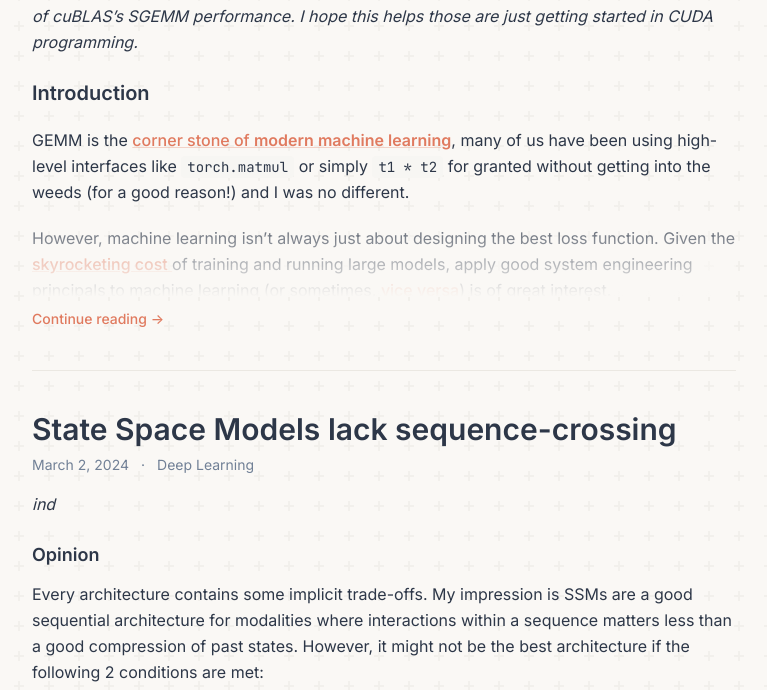
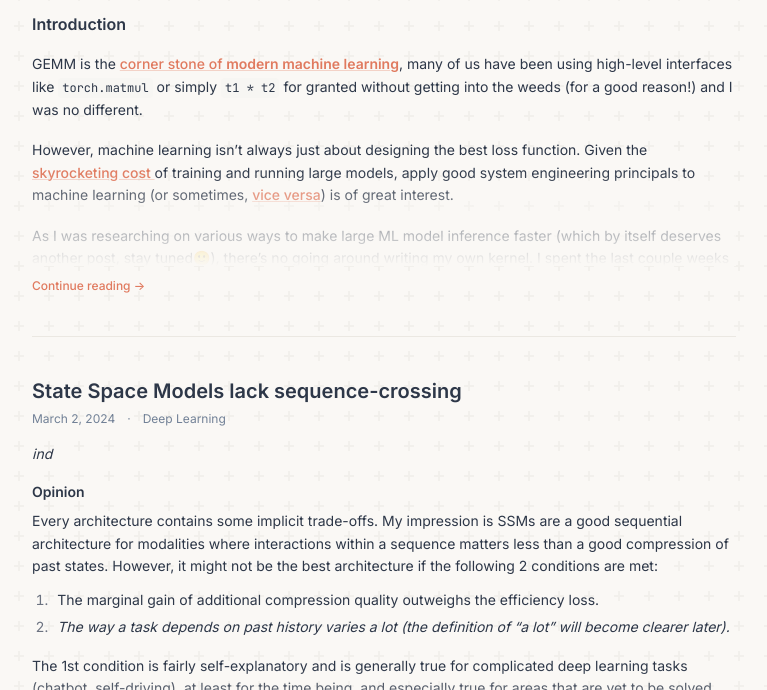
Before and after one commit to seanxwzhang/seanxwzhang.github.io, an Astro site: page / in a window 1280 px wide. Shown: the part 729-1419 px from the top of the page, without its empty margins (256-1023 px from the left). Built offline with nearby package versions, Linux system fonts and the light colour scheme; Astro itself is replaced by a stand-in of ours; code samples lack their colours.

Commit message:
Scale down homepage font sizes to respect blog title hierarchy
Post titles from text-3xl to text-xl, excerpt body to text-sm,
section headings to text-base/text-sm, and meta/links to text-xs.

Co-Authored-By: Claude Opus 4.6 <noreply@anthropic.com>

```diff
--- a/src/pages/index.astro
+++ b/src/pages/index.astro
@@ -32,11 +32,11 @@ const categoryNames: Record<string, string> = {
         <article>
           <header class="mb-4">
             <a href={`/blog/${post.slug}`} class="group">
-              <h2 class="font-serif text-3xl font-semibold text-ink group-hover:text-coral transition-colors">
+              <h2 class="font-serif text-xl font-semibold text-ink group-hover:text-coral transition-colors">
                 {post.data.title}
               </h2>
             </a>
-            <div class="flex items-center gap-3 mt-2 text-sm text-ink-muted">
+            <div class="flex items-center gap-3 mt-1.5 text-xs text-ink-muted">
               <time datetime={post.data.date.toISOString()}>
                 {formattedDate}
               </time>
@@ -54,7 +54,7 @@ const categoryNames: Record<string, string> = {
             <div class="excerpt-fade"></div>
           </div>
 
-          <a href={`/blog/${post.slug}`} class="inline-block mt-3 text-sm text-coral hover:text-coral-dark transition-colors font-medium">
+          <a href={`/blog/${post.slug}`} class="inline-block mt-3 text-xs text-coral hover:text-coral-dark transition-colors font-medium">
             Continue reading &rarr;
           </a>
 
@@ -85,19 +85,19 @@ const categoryNames: Record<string, string> = {
   }
 
   .post-content :global(h1) {
-    @apply font-serif text-xl font-semibold text-ink mt-6 mb-3;
+    @apply font-serif text-base font-semibold text-ink mt-5 mb-2;
   }
 
   .post-content :global(h2) {
-    @apply font-serif text-lg font-semibold text-ink mt-6 mb-3;
+    @apply font-serif text-sm font-semibold text-ink mt-4 mb-2;
   }
 
   .post-content :global(h3) {
-    @apply font-serif text-base font-semibold text-ink mt-5 mb-2;
+    @apply font-serif text-sm font-medium text-ink mt-3 mb-1;
   }
 
   .post-content :global(p) {
-    @apply text-ink leading-relaxed mb-4;
+    @apply text-sm text-ink leading-relaxed mb-3;
   }
 
   .post-content :global(a) {
@@ -109,24 +109,24 @@ const categoryNames: Record<string, string> = {
   }
 
   .post-content :global(code:not(pre code)) {
-    @apply bg-cream-200 px-1.5 py-0.5 rounded text-sm font-mono;
+    @apply bg-cream-200 px-1 py-0.5 rounded text-xs font-mono;
   }
 
   .post-content :global(pre) {
-    @apply bg-cream-200 rounded-lg p-4 overflow-x-auto my-4;
+    @apply bg-cream-200 rounded-lg p-3 overflow-x-auto my-3;
   }
 
   .post-content :global(pre code) {
-    @apply bg-transparent p-0 text-sm;
+    @apply bg-transparent p-0 text-xs;
   }
 
   .post-content :global(ul),
   .post-content :global(ol) {
-    @apply my-3 pl-6;
+    @apply my-2 pl-5 text-sm;
   }
 
   .post-content :global(li) {
-    @apply mb-1;
+    @apply mb-0.5;
   }
 
   .post-content :global(img) {
```
